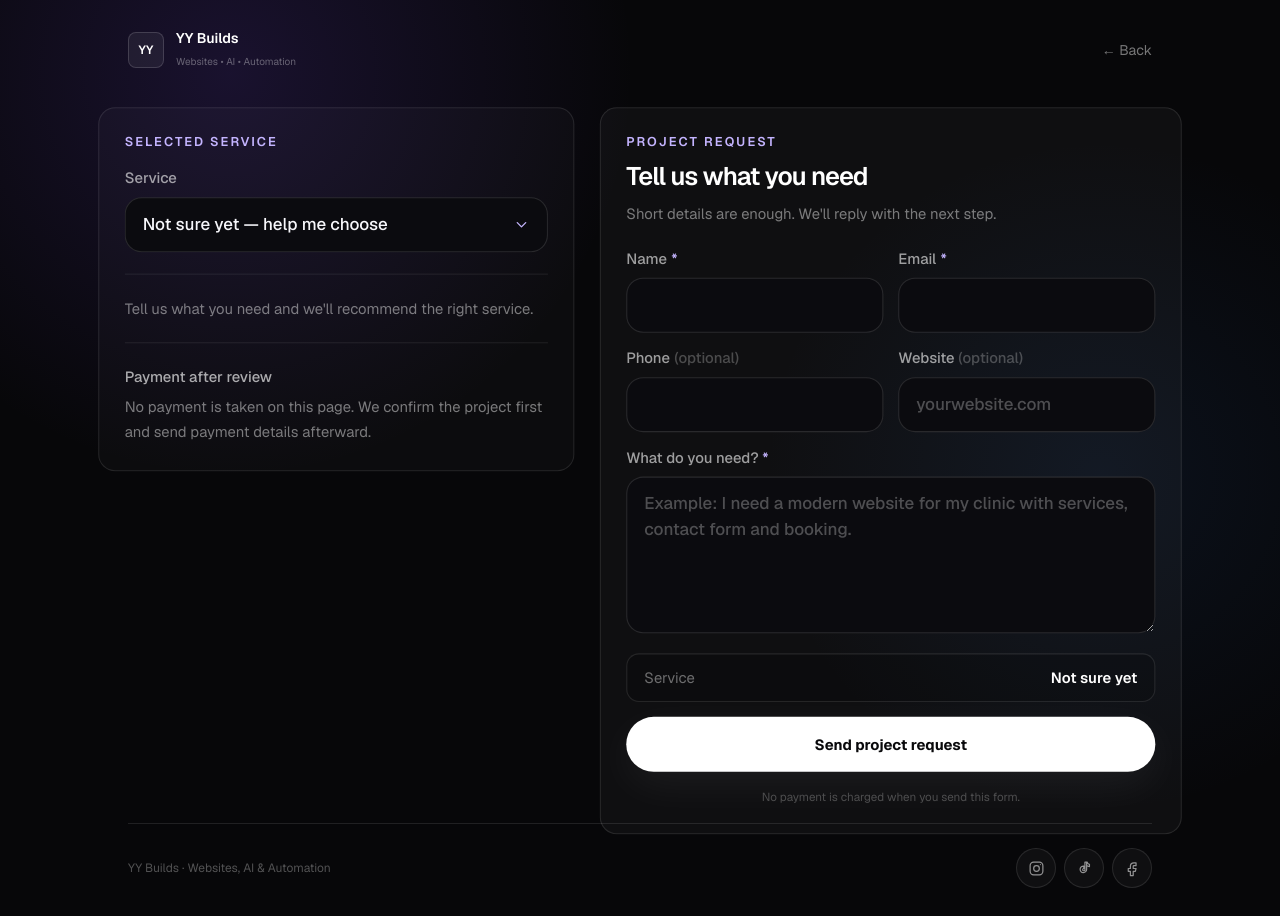
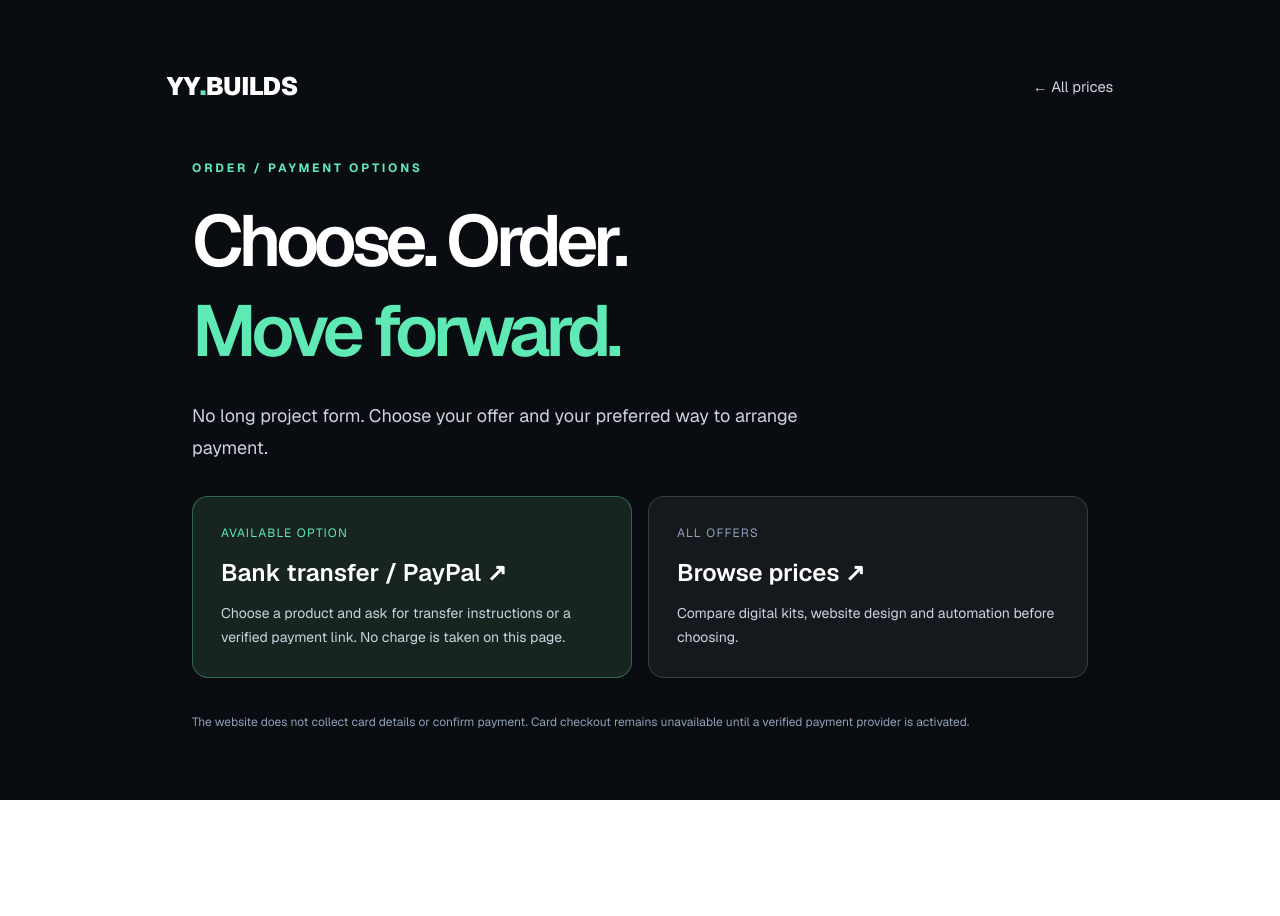
Before and after one commit to hellonexavo/nexavo, a Next.js app: page /checkout in a window 1280 px wide. After the commit the page ends 800 px from the top, so only its background shows below. Built offline with nearby package versions, Linux system fonts and the light colour scheme.

Commit message:
Replace legacy checkout enquiry form with premium payment options gateway

```diff
--- a/app/checkout/page.tsx
+++ b/app/checkout/page.tsx
@@ -1,26 +1,15 @@
-import CheckoutExperience from "./CheckoutExperience";
-import { getProduct, productIds, products } from "@/app/lib/products";
-import { createPageMetadata } from "@/app/lib/seo";
-
-export const metadata = createPageMetadata({
-  title: "Choose a Service — YY Builds",
-  description: "Choose a YY Builds website or business automation service and send your project request for personal review.",
-  path: "/checkout",
-});
-
-export default async function CheckoutPage({
-  searchParams,
-}: {
-  searchParams: Promise<{ product?: string | string[] }>;
-}) {
-  const params = await searchParams;
-  const requestedId = Array.isArray(params.product) ? params.product[0] : params.product;
-  const selectedProduct = getProduct(requestedId);
-  const catalogue = productIds.map((id) => products[id]);
-  return (
-    <CheckoutExperience
-      products={catalogue}
-      initialProductId={selectedProduct?.id}
-    />
-  );
+import Link from "next/link";
+import { getProduct } from "@/app/lib/products";
+export const metadata = { title: "Order & Payment | YY Builds", description: "Choose a YY Builds product and view available payment options." };
+export default async function CheckoutPage({searchParams}:{searchParams:Promise<{product?:string|string[]}>}) {
+ const p=await searchParams;const id=Array.isArray(p.product)?p.product[0]:p.product;
+ const selected=getProduct(id);
+ return <main className="min-h-screen bg-[#090c10] px-6 py-12 text-white"><div className="mx-auto max-w-4xl">
+ <div className="flex items-center justify-between"><Link href="/" className="text-2xl font-black tracking-tight">YY<span className="text-emerald-300">.</span>BUILDS</Link><Link href="/pricing" className="text-sm text-slate-300">← All prices</Link></div>
+ <p className="mt-20 text-xs font-bold tracking-[.23em] text-emerald-300">ORDER / PAYMENT OPTIONS</p><h1 className="mt-5 max-w-3xl text-5xl font-semibold leading-tight tracking-[-.07em] sm:text-7xl">Choose. Order.<br/><span className="text-emerald-300">Move forward.</span></h1>
+ <p className="mt-6 max-w-2xl text-lg leading-8 text-slate-300">No long project form. Choose your offer and your preferred way to arrange payment.</p>
+ {selected&&<div className="mt-12 rounded-2xl border border-emerald-300/25 bg-emerald-300/5 p-6"><p className="text-xs uppercase tracking-widest text-emerald-300">Your selection</p><h2 className="mt-3 text-2xl font-semibold">{selected.name}</h2><p className="mt-3 text-sm text-slate-300">{selected.description}</p></div>}
+ <div className="mt-8 grid gap-4 sm:grid-cols-2"><Link href="/pay" className="rounded-2xl border border-emerald-300/35 bg-[#17241f] p-7 transition hover:bg-[#20352c]"><p className="text-xs tracking-widest text-emerald-300">AVAILABLE OPTION</p><h2 className="mt-4 text-2xl font-semibold">Bank transfer / PayPal ↗</h2><p className="mt-3 text-sm leading-6 text-slate-300">Choose a product and ask for transfer instructions or a verified payment link. No charge is taken on this page.</p></Link><Link href="/pricing" className="rounded-2xl border border-white/15 bg-white/5 p-7 transition hover:bg-white/10"><p className="text-xs tracking-widest text-slate-400">ALL OFFERS</p><h2 className="mt-4 text-2xl font-semibold">Browse prices ↗</h2><p className="mt-3 text-sm leading-6 text-slate-300">Compare digital kits, website design and automation before choosing.</p></Link></div>
+ <p className="mt-8 text-xs leading-6 text-slate-400">The website does not collect card details or confirm payment. Card checkout remains unavailable until a verified payment provider is activated.</p>
+ </div></main>;
 }
```
